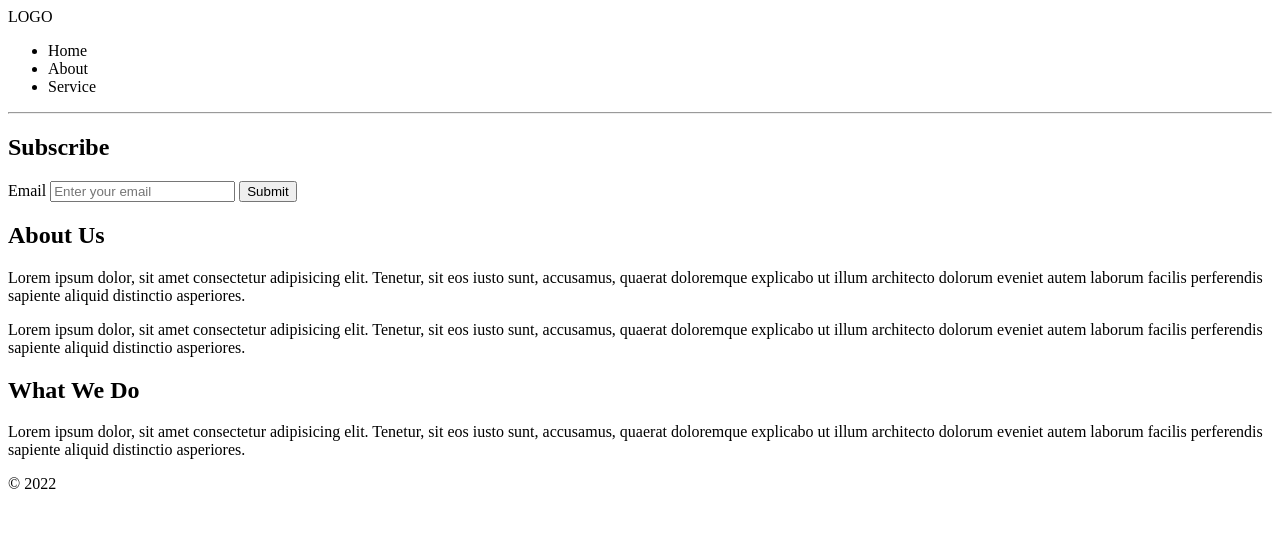
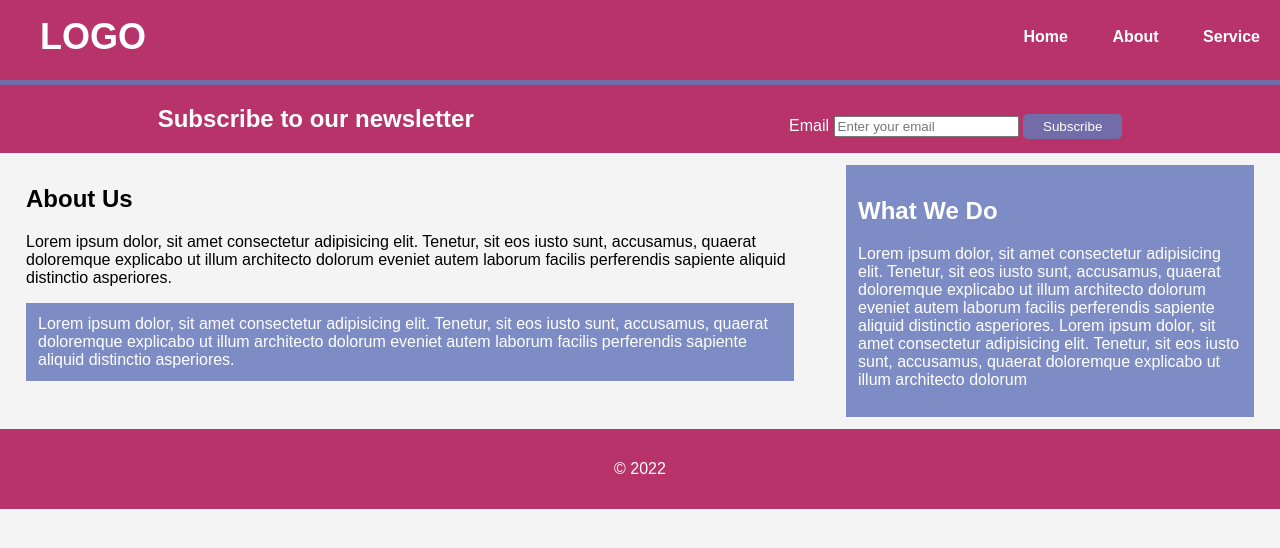
Before and after one commit to samiat22/aderonke, a plain HTML site: page about.html in a window 1280 px wide. Drawn offline with Linux system fonts and the light colour scheme.

Commit message:
Add files via upload

```diff
--- a/about.html
+++ b/about.html
@@ -5,35 +5,46 @@
     <meta http-equiv="X-UA-Compatible" content="IE=edge">
     <meta name="viewport" content="width=device-width, initial-scale=1.0">
     <title>About</title>
+    <link rel="stylesheet" href="style.css">
 </head>
 <body>
+
    <header>
-        <div>
-            <span>LOGO</span>
+        <div class="container">
+           <div id="branding">
+            <a href=""><span class="logo">LOGO</span></a>
            </div>
 
+           <!--Adding Navigations -->
            <nav>
             <ul>
-                <li>Home</li>
-                <li>About</li>
-                <li>Service</li>
+                <li><a href="/">Home</a></li>
+                <li><a href="about.html">About</a></li>
+                <li><a href="service.html">Service</a></li>
             </ul>
            </nav>
+        </div>
     </header>
-    <hr>
 
     <main>
-            <section>
-                <h2>Subscribe</h2>
+        <section id="newsletter">
+            <div class="newsletter-container">
+                <h2>Subscribe to our newsletter</h2>
                 <form action="">
-                    <label for="">Email</label>
-                    <input type="email" placeholder="Enter your email">
-                    <input type="submit">
+
+                    <div id="errorMsg"></div>
+
+                    <label for="email">Email</label>
+                    <input type="email" id="email" class="email-input" value="" placeholder="Enter your email">
+                    <input type="submit" id="submit-btn" value="Subscribe">
                 </form>
+            </div>
         </section>
 
-            <section>
-                <article>
+            <section id="about-section">
+                <div class="about-section-container">
+
+                <article class="main-content">
                     <h2>About Us</h2>
                     <p>
                         Lorem ipsum dolor, sit amet consectetur adipisicing elit.
@@ -42,7 +53,7 @@
                           perferendis sapiente aliquid distinctio asperiores.
                     </p>
 
-                    <p>
+                    <p class="about-background">
                         Lorem ipsum dolor, sit amet consectetur adipisicing elit.
                          Tenetur, sit eos iusto sunt, accusamus, quaerat doloremque
                          explicabo ut illum architecto dolorum eveniet autem laborum facilis
@@ -50,20 +61,27 @@
                     </p>
                 </article>
 
-                <article>
+                <article class="aside-content about-background">
                     <h2>What We Do</h2>
                     <p>
                         Lorem ipsum dolor, sit amet consectetur adipisicing elit.
                         Tenetur, sit eos iusto sunt, accusamus, quaerat doloremque
                         explicabo ut illum architecto dolorum eveniet autem laborum facilis
                          perferendis sapiente aliquid distinctio asperiores.
+                         Lorem ipsum dolor, sit amet consectetur adipisicing elit.
+                         Tenetur, sit eos iusto sunt, accusamus, quaerat doloremque
+                         explicabo ut illum architecto dolorum
                     </p>
                 </article>
+
+                </div>
             </section>
     </main>
 
     <footer>
         <p>&copy; 2022</p>
     </footer>
+
+    <script src="main.js"></script>
 </body>
 </html>
--- a/style.css
+++ b/style.css
@@ -169,10 +169,6 @@ footer{
 
 /* Service styling */
 
-#service-section{
-
-}
-
 .service-section-container{
     display: flex;
     justify-content: space-around;
@@ -184,7 +180,7 @@ footer{
 
 .aside-form{
     width: 30%;
-    height: 360px;
+    height: 400px;
     background-color: #7D8CC4;
     margin-top: 20px;
     padding: 20px;
@@ -211,6 +207,28 @@ footer{
     outline: none;
 }
 
+/* Error Message Styling */
+#errorMsg{
+     color: #aaa;
+     margin-left: 50px;
+     font-size: 10px;
+     width: 200px;
+     text-align: center;
+     margin-bottom: 5px;
+     padding: 5px;
+
+}
+
+#quoteErrorMsg{
+    color: #aaa;
+    font-size: 10px;
+    width: 150px;
+    padding: 5px;
+    margin-bottom: 5px;
+}
+
+
+/* Responsiveness styling */
 @media (max-width: 768px) {
 
     header li{
```
Also changed, not shown: index.html (+11 -4 lines), service.html (+11 -5 lines), javascriptcodes.txt (added). Lines whose indentation alone changed are shown as unchanged.
